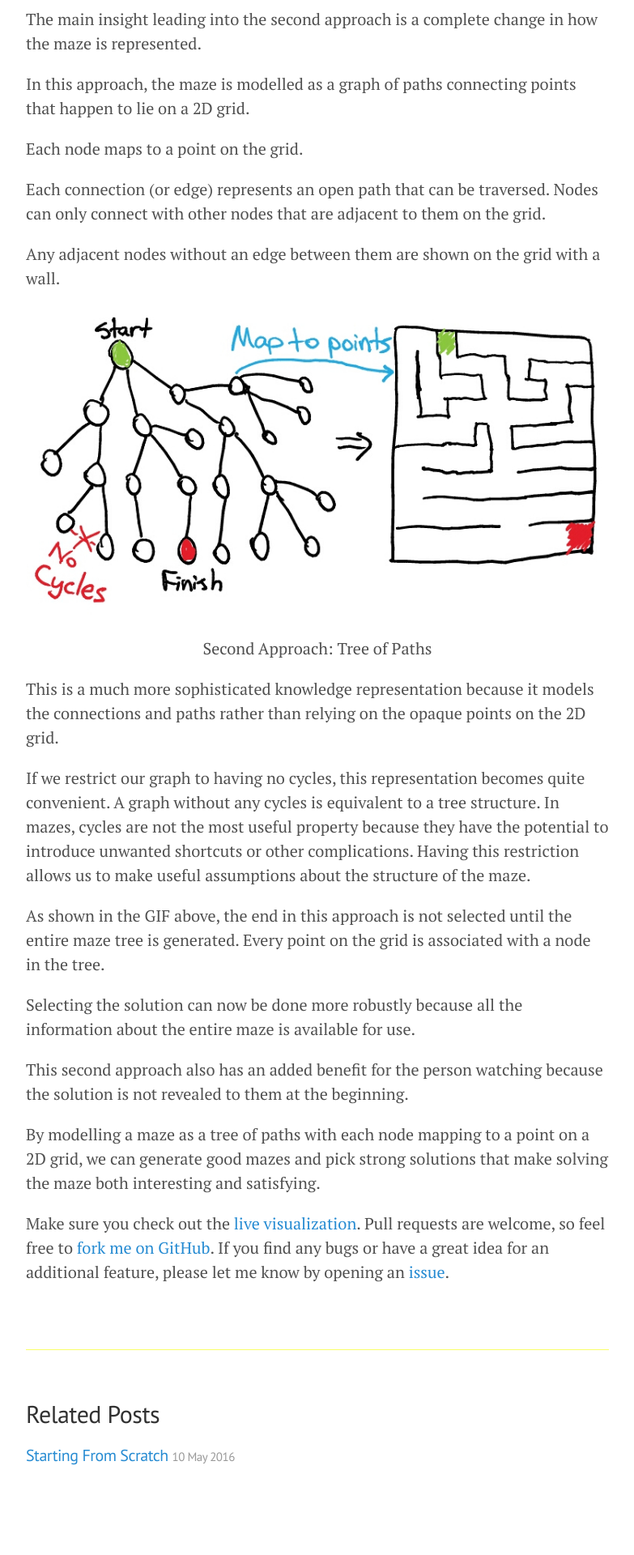
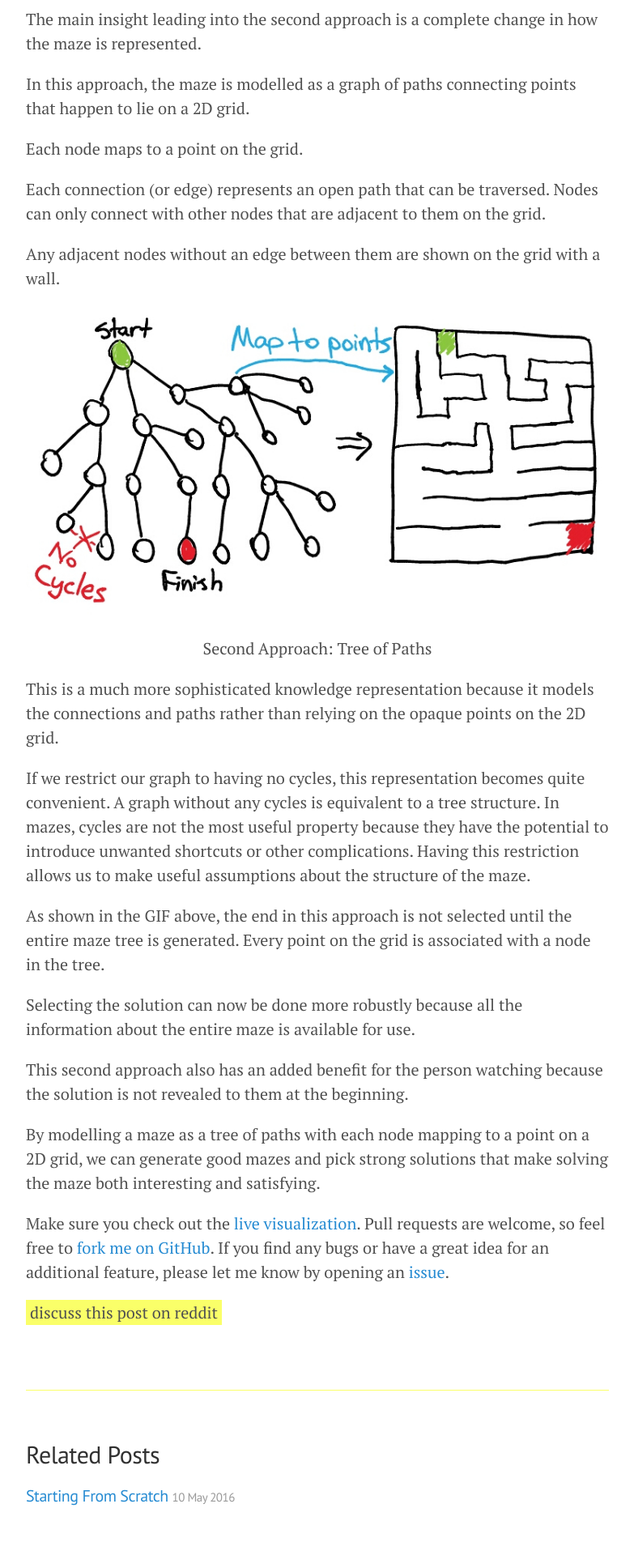
Before and after one commit to sunjay/sunjay.github.io, a Jekyll site: the page built from _posts/2016-06-30-visualizing-maze-generation.md, in a window 1280 px wide. Shown: the part 3148-5068 px from the top of the page at 81% size, without its empty margins (248-1031 px from the left). Built offline with Jekyll 4.4.1, drawn with Linux system fonts in a browser that asks for light colours; before the commit the page ends 5018 px from its top, so only the background shows below that.

Commit message:
Adding a discuss on reddit link to all posts

```diff
--- a/_config.yml
+++ b/_config.yml
@@ -12,7 +12,7 @@ email: varma.sunjay@gmail.com
 description: > # this means to ignore newlines until "baseurl:"
   Let's build something amazing.
 baseurl: "" # the subpath of your site, e.g. /blog
-url: "http://sunjay.github.io" # the base hostname & protocol for your site
+url: "http://sunjay.ca" # the base hostname & protocol for your site
 
 # Pagination of blog
 paginate: 5
--- a/_layouts/post.html
+++ b/_layouts/post.html
@@ -7,6 +7,12 @@ layout: default
   <span class="page-date">{{ page.date | date_to_string }}</span>
   <hr />
   {{ content }}
+
+  <p>
+    <a class="highlighted" href="http://www.reddit.com{{ page.subreddit }}/submit?url={{ site.url | cgi_escape }}{{ page.url | cgi_escape }}&title={{ page.title | cgi_escape }}">
+      discuss this post on reddit
+    </a>
+  <p/>
 </div>
 
 <div class="related">
--- a/assets/css/lanyon.css
+++ b/assets/css/lanyon.css
@@ -91,6 +91,15 @@ h1, h2, h3, h4, h5, h6 {
     margin: 0;
     margin-left: 10px;
   }
+}
+
+.highlighted {
+  background-color: #FAFF69;
+  color: inherit;
+}
+
+a.highlighted {
+  padding: 2px 5px;
 }
 
 
```
Also changed, not shown: _posts/2016-06-30-visualizing-maze-generation.md (+1 -0 lines).
